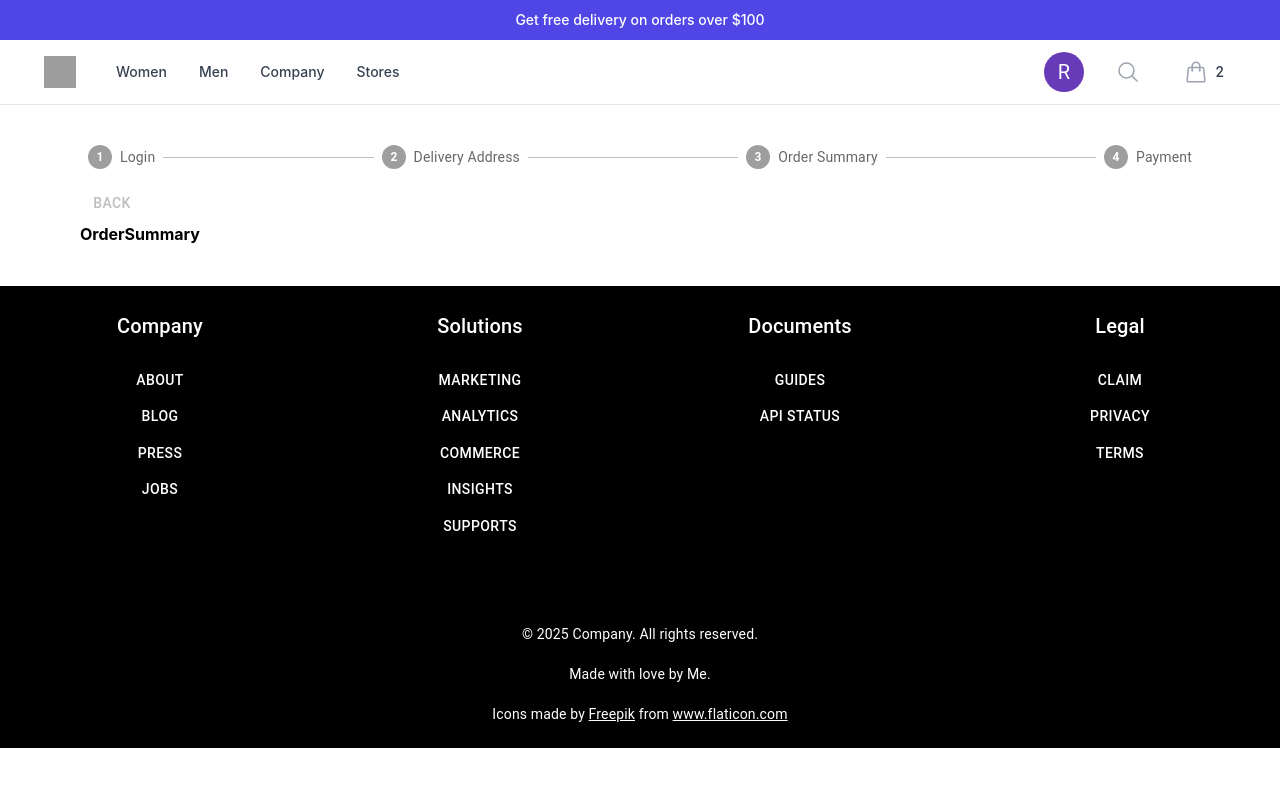
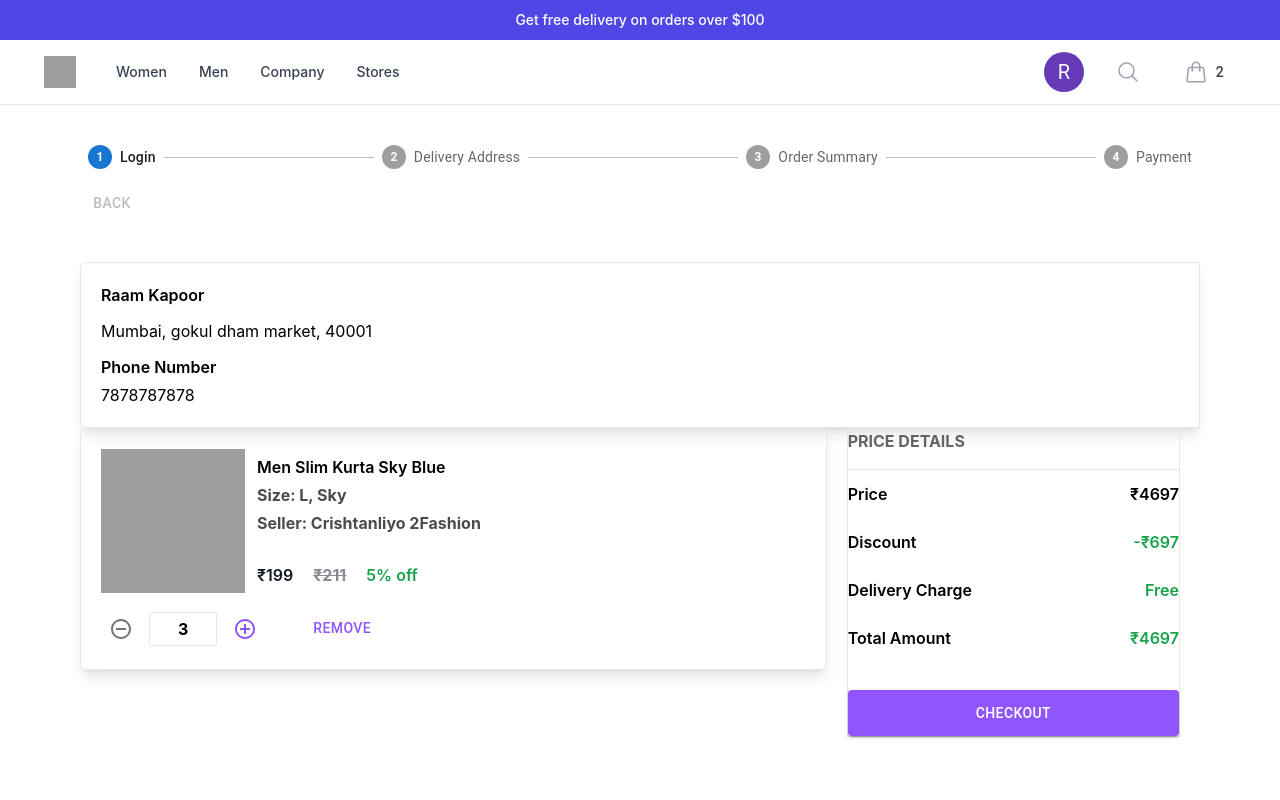
Before and after one commit to Udit063/E-commerce, a React (Create React App) app: page /product/1 in a window 1280 px wide. Shown: the top 800 px of the page. Built offline with nearby package versions, Linux system fonts and the light colour scheme; grey boxes are pictures that could not be loaded.

Commit message:
added the delivery form and order summary

```diff
--- /dev/null
+++ b/src/customer/components/AddressCard/AddressCard.jsx
@@ -0,0 +1,18 @@
+import React from "react";
+
+const AddressCard = () => {
+  return (
+    <div>
+      <div className="space-y-3">
+        <p className="font-semibold">Raam Kapoor</p>
+        <p className="font-normal">Mumbai, gokul dham market, 40001</p>
+        <div className="space-y-1">
+          <p className="font-semibold">Phone Number</p>
+          <p className="font-normal">7878787878</p>
+        </div>
+      </div>
+    </div>
+  );
+};
+
+export default AddressCard;
--- a/src/customer/components/Checkout/Checkout.jsx
+++ b/src/customer/components/Checkout/Checkout.jsx
@@ -16,7 +16,7 @@ export const Checkout = () => {
   const location = useLocation();
   const querySearch = new URLSearchParams(location.search);
 
-  const step = querySearch.get("step");
+  const step = Number(querySearch.get("step"));
 
   const handleNext = () => {
     setActiveStep((prevActiveStep) => prevActiveStep + 1);
@@ -59,7 +59,9 @@ export const Checkout = () => {
               </Button>
             </Box>
 
-            <div>{step == 2 ? <DeliveryAddressForm /> : <OrderSummary />}</div>
+            <div className="mt-10">
+              {step == 2 ? <DeliveryAddressForm /> : <OrderSummary />}
+            </div>
           </React.Fragment>
         )}
       </Box>
--- a/src/customer/components/Checkout/DeliveryAddressForm.jsx
+++ b/src/customer/components/Checkout/DeliveryAddressForm.jsx
@@ -1,12 +1,130 @@
-import { Grid } from "@mui/material";
+import { Box, Button, Grid, TextField } from "@mui/material";
 import React from "react";
+import AddressCard from "../AddressCard/AddressCard";
 
 const DeliveryAddressForm = () => {
+  const handleSubmit = (e) => {
+    e.preventDefault();
+    const data = new FormData(e.currentTarget);
+
+    const address = {
+      firstName: data.get("firstName"),
+      lastName: data.get("lastName"),
+      streetAddress: data.get("address"),
+      city: data.get("city"),
+      state: data.get("state"),
+      zipCode: data.get("zip"),
+      mobile: data.get("phoneNumber"),
+    };
+
+    console.log("address: ", address);
+  };
   return (
     <div>
       <Grid container spacing={4}>
-        <Grid className="border rounded-e-md shadow-md h-[30.5rem] overflow-y-scroll">
-          <div className="px-5 py-7 border-b cursor-pointer"></div>
+        <Grid
+          size={{ xs: 12, lg: 5 }}
+          className="border rounded-e-md shadow-md h-[30.5rem] overflow-y-scroll"
+        >
+          <div className="px-5 py-7 border-b cursor-pointer">
+            <AddressCard />
+            <Button sx={{ mt: 2, bgcolor: "RGB(145 85 253)", color: "white" }}>
+              Delivery Here
+            </Button>
+          </div>
+        </Grid>
+        <Grid size={{ xs: 12, lg: 7 }}>
+          <Box className="border rounded-s-md shadow-md p-5">
+            <form onSubmit={handleSubmit}>
+              <Grid container spacing={3}>
+                <Grid size={{ xs: 12, sm: 6 }}>
+                  <TextField
+                    required
+                    id="firstName"
+                    name="firstName"
+                    label="First Name"
+                    fullWidth
+                    autoComplete="given-name"
+                  />
+                </Grid>
+                <Grid size={{ xs: 12, sm: 6 }}>
+                  <TextField
+                    required
+                    id="lastName"
+                    name="lastName"
+                    label="Last Name"
+                    fullWidth
+                    autoComplete="given-name"
+                  />
+                </Grid>
+                <Grid size={{ xs: 12 }}>
+                  <TextField
+                    required
+                    id="address"
+                    name="address"
+                    label="Address"
+                    fullWidth
+                    autoComplete="given-name"
+                    multiline
+                    rows={4}
+                  />
+                </Grid>
+                <Grid size={{ xs: 12, sm: 6 }}>
+                  <TextField
+                    required
+                    id="city"
+                    name="city"
+                    label="City"
+                    fullWidth
+                    autoComplete="given-name"
+                  />
+                </Grid>
+                <Grid size={{ xs: 12, sm: 6 }}>
+                  <TextField
+                    required
+                    id="state"
+                    name="state"
+                    label="State/Province/Region"
+                    fullWidth
+                    autoComplete="given-name"
+                  />
+                </Grid>
+                <Grid size={{ xs: 12, sm: 6 }}>
+                  <TextField
+                    required
+                    id="zip"
+                    name="zip"
+                    label="Zip / Postal code"
+                    fullWidth
+                    autoComplete="shipping postal-code"
+                  />
+                </Grid>
+                <Grid size={{ xs: 12, sm: 6 }}>
+                  <TextField
+                    required
+                    id="phoneNumber"
+                    name="phoneNumber"
+                    label="Phone Number"
+                    fullWidth
+                    autoComplete="given-name"
+                  />
+                </Grid>
+                <Grid size={{ xs: 12, sm: 6 }}>
+                  <Button
+                    sx={{
+                      py: 1.5,
+                      mt: 2,
+                      bgcolor: "RGB(145 85 253)",
+                      color: "white",
+                    }}
+                    type="submit"
+                  >
+                    Deliver Here
+                  </Button>
+                </Grid>
+              </Grid>
+            </form>
+          </Box>
         </Grid>
       </Grid>
     </div>
--- a/src/customer/components/Checkout/OrderSummary.jsx
+++ b/src/customer/components/Checkout/OrderSummary.jsx
@@ -1,7 +1,56 @@
 import React from "react";
+import AddressCard from "../AddressCard/AddressCard";
+import { Button } from "@mui/material";
+import { CartItem } from "../Cart/CartItem";
 
 const OrderSummary = () => {
-  return <div>OrderSummary</div>;
+  return (
+    <div>
+      <div className="p-5 shadow-lg rounded-s-md border">
+        <AddressCard />
+      </div>
+      <div>
+        <div className="lg:grid grid-cols-3 relative">
+          <div className="col-span-2">
+            <CartItem />
+          </div>
+          <div className="px-5 sticky top-0 h-[100vh] mt-5 lg:mt-0">
+            <div className="border">
+              <p className="uppercase font-bold opacity-60 pb-4">
+                Price details
+              </p>
+              <hr />
+              <div className="space-y-3 font-semibold mb-10">
+                <div className="flex justify-between pt-3 text-black">
+                  <span>Price</span>
+                  <span>₹4697</span>
+                </div>
+                <div className="flex justify-between pt-3 text-black">
+                  <span>Discount</span>
+                  <span className="text-green-600">-₹697</span>
+                </div>
+                <div className="flex justify-between pt-3 text-black">
+                  <span>Delivery Charge</span>
+                  <span className="text-green-600">Free</span>
+                </div>
+                <div className="flex justify-between pt-3 text-black">
+                  <span>Total Amount</span>
+                  <span className="text-green-600">₹4697</span>
+                </div>
+              </div>
+              <Button
+                variant="contained"
+                className="w-full mt-5"
+                sx={{ px: "2.5rem", py: "0.7rem", bgcolor: "#9155fd" }}
+              >
+                Checkout
+              </Button>
+            </div>
+          </div>
+        </div>
+      </div>
+    </div>
+  );
 };
 
 export default OrderSummary;
```
